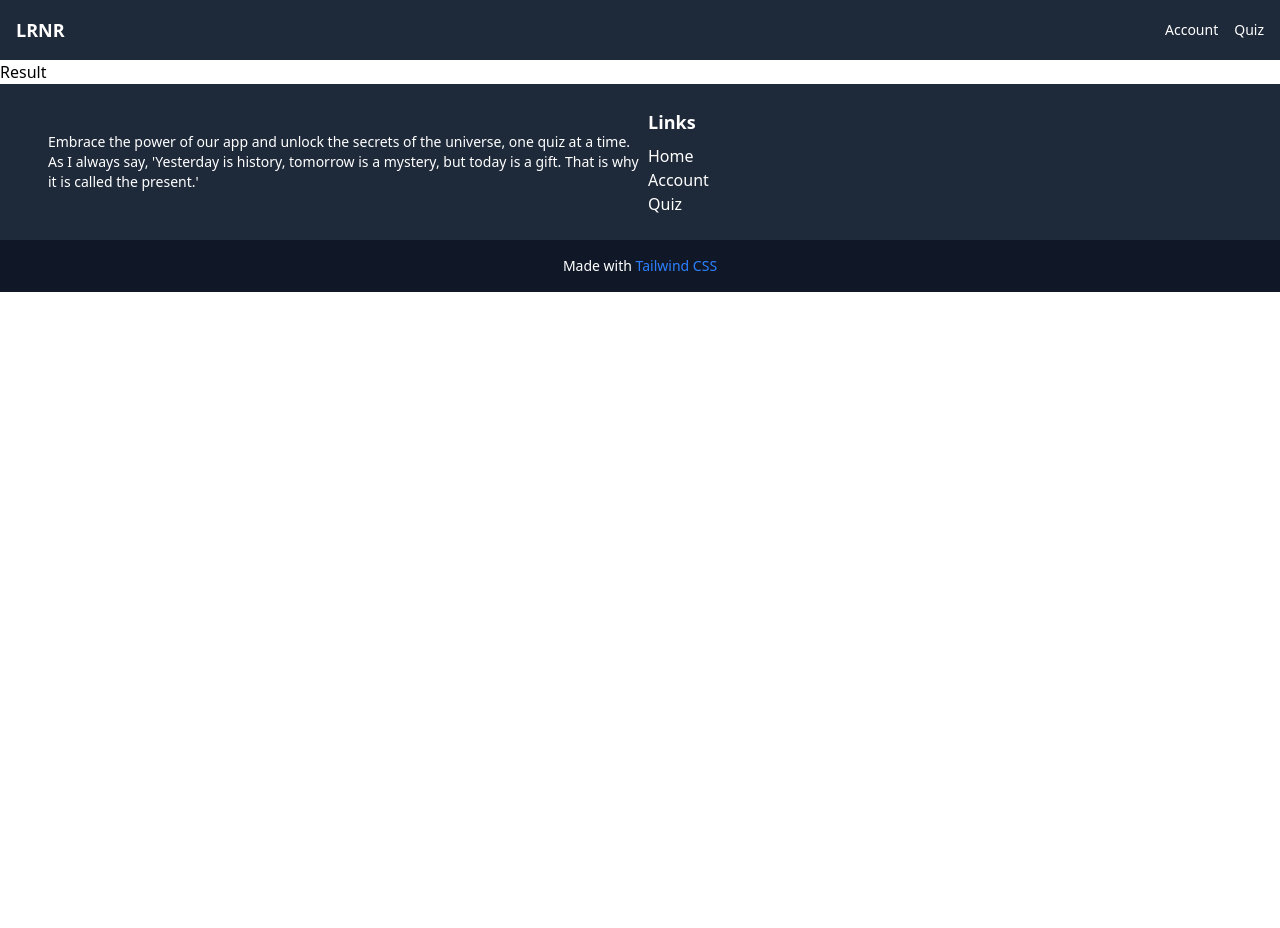
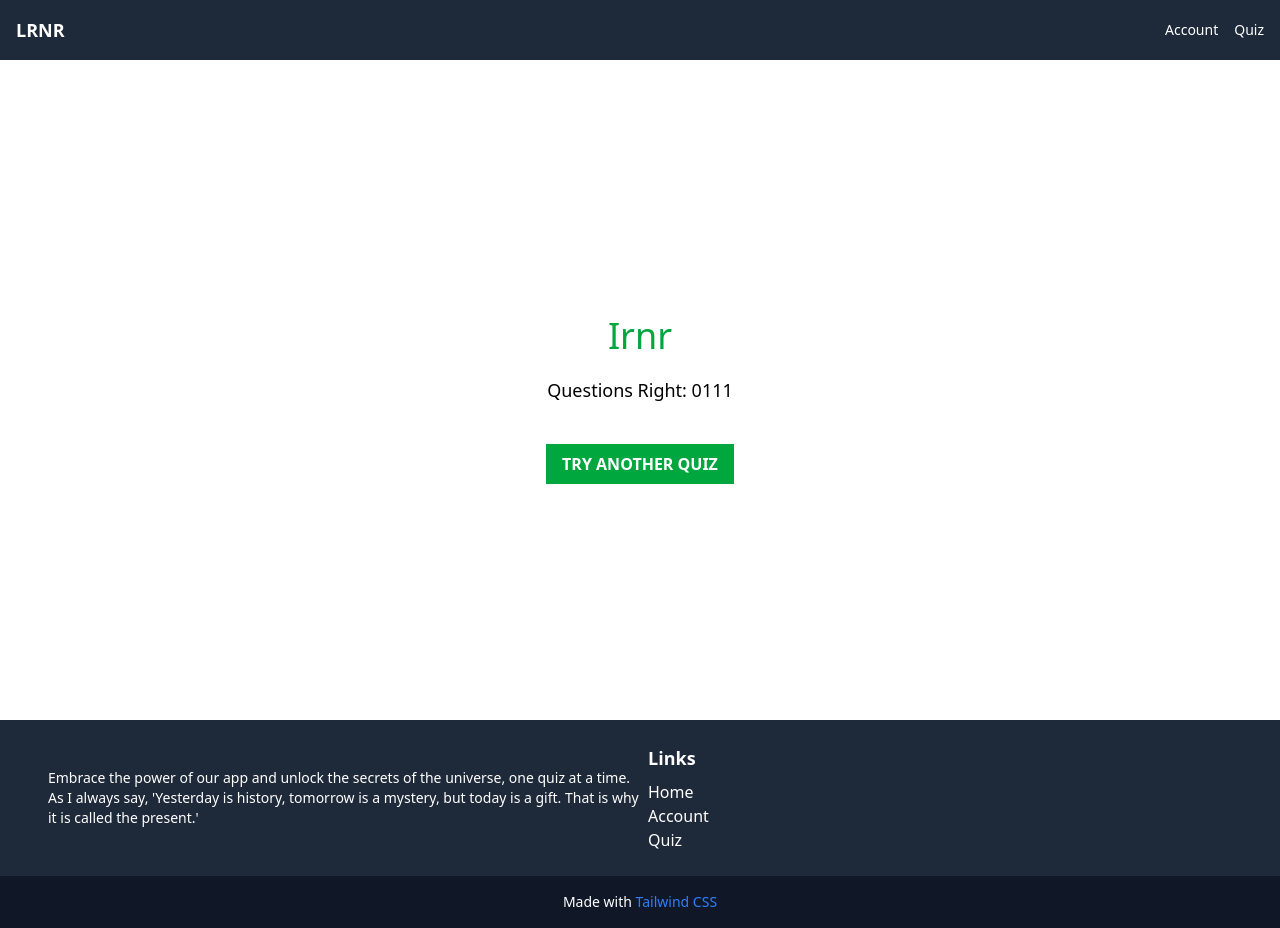
Before and after one commit to sergio7quintero/G1-LRNR-Sergio, a React (Vite) app: page /result in a window 1280 px wide. Before the commit the page ends 800 px from the top, so only its background shows below. Built offline with nearby package versions, Linux system fonts and the light colour scheme.

Commit message:
feat: Add static content to the Results page

```diff
--- a/package.json
+++ b/package.json
@@ -13,19 +13,21 @@
     "@tailwindcss/vite": "^4.0.6",
     "react": "^19.0.0",
     "react-dom": "^19.0.0",
-    "react-router-dom": "^7.1.5",
-    "tailwindcss": "^4.0.6"
+    "react-router-dom": "^7.1.5"
   },
   "devDependencies": {
     "@eslint/js": "^9.19.0",
     "@types/react": "^19.0.8",
     "@types/react-dom": "^19.0.3",
     "@vitejs/plugin-react": "^4.3.4",
+    "autoprefixer": "^10.4.20",
     "eslint": "^9.19.0",
     "eslint-plugin-react": "^7.37.4",
     "eslint-plugin-react-hooks": "^5.0.0",
     "eslint-plugin-react-refresh": "^0.4.18",
     "globals": "^15.14.0",
+    "postcss": "^8.5.2",
+    "tailwindcss": "^4.0.6",
     "vite": "^6.1.0"
   }
 }
--- a/src/pages/Result.jsx
+++ b/src/pages/Result.jsx
@@ -1,7 +1,14 @@
-import React from 'react'
+import React from "react";
 
 export default function Result() {
   return (
-    <div>Result</div>
-  )
+    <div className="flex flex-col justify-center items-center mt-5 h-[80vh]">
+      <h1 className="text-4xl text-green-600 font-medium mb-5">Irnr</h1>
+      <p className="text-lg font-medium mb-10">Questions Right: 0111</p>
+
+      <button className="bg-green-600 text-white font-bold py-2 px-4 ">
+        TRY ANOTHER QUIZ
+      </button>
+    </div>
+  );
 }
```
Also changed, not shown: 1 other file (tests, documents, lock files or other folders).
